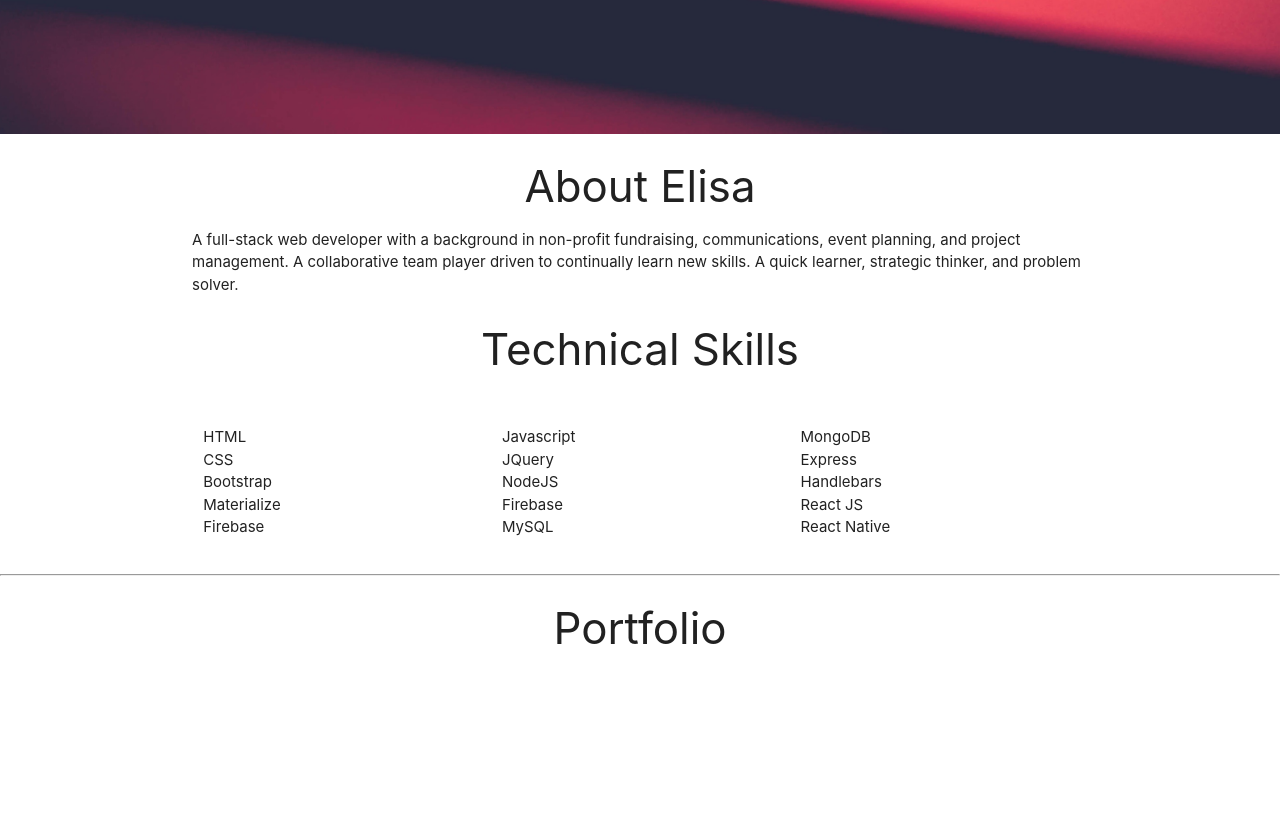
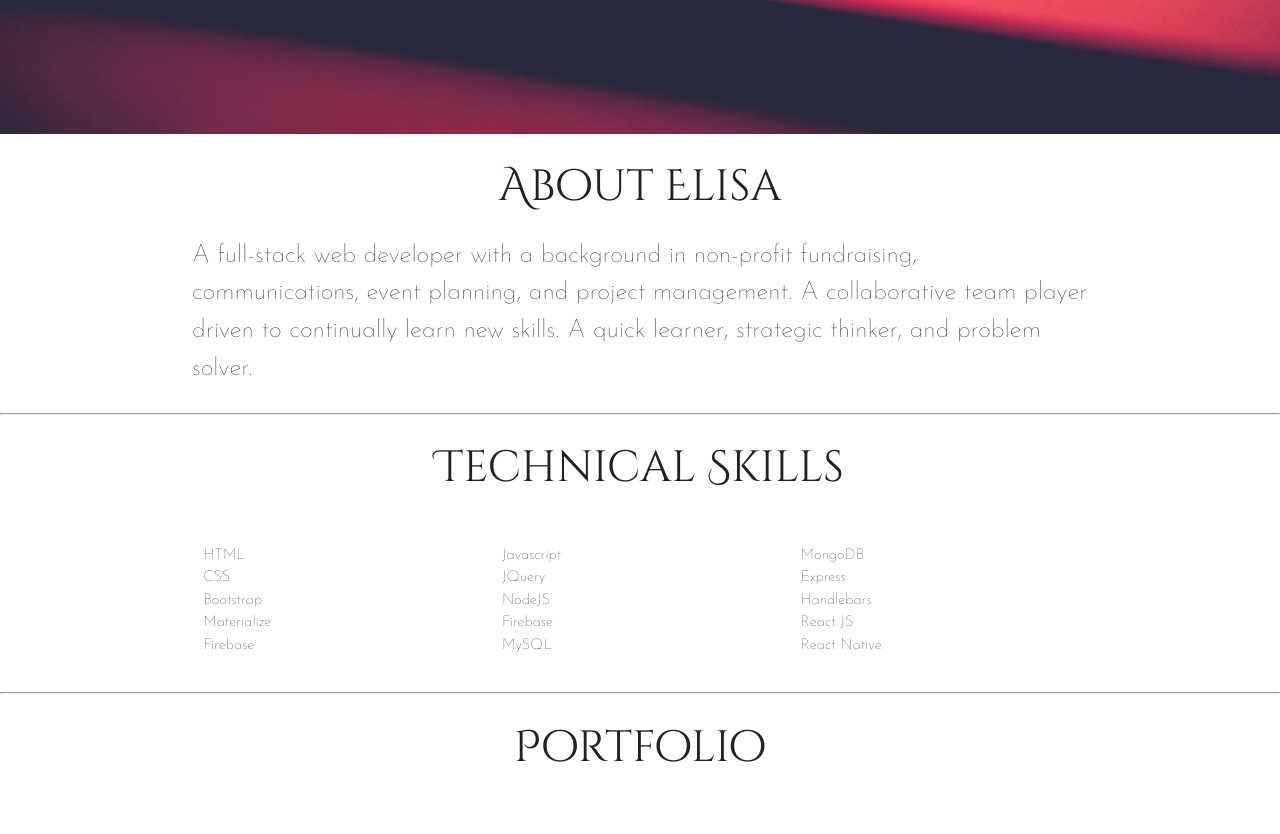
Before and after one commit to elisasara/Portfolio, a plain HTML site: page index.html in a window 1280 px wide. Shown: the part 666-1500 px from the top of the page. Before the commit the page ends 1377 px from the top, so only its background shows below. Drawn offline with nearby package versions, Linux system fonts and the light colour scheme; a web font is replaced by a local one.

Commit message:
playing with fonts

```diff
--- a/index.html
+++ b/index.html
@@ -8,8 +8,7 @@
     <title>Elisa Urda</title>
     <link rel="stylesheet" type="text/css" href="style.css">
     <link rel="stylesheet" href="https://cdnjs.cloudflare.com/ajax/libs/materialize/1.0.0-beta/css/materialize.min.css">
-</head>
-
+    <link href="https://fonts.googleapis.com/css?family=Arizonia|Cinzel+Decorative|Josefin+Sans:100" rel="stylesheet">
 <body>
     <div id="main">
         <div class="container">
@@ -30,14 +29,22 @@
     <div id="about">
         <div class="container">
             <div>
-                <center><h3>About Elisa</h3></center>
-                <p>A full-stack web developer with a background in non-profit fundraising, communications, event planning, and
+                <center>
+                    <h3>About Elisa</h3>
+                </center>
+                <p class="flow-text">A full-stack web developer with a background in non-profit fundraising, communications, event planning, and
                     project management. A collaborative team player driven to continually learn new skills. A quick learner,
                     strategic thinker, and problem solver.</p>
             </div>
-            <div>
+        </div>
+    </div>
+    <hr>
+
+    <div class="container">
         <div class="row">
-                    <center><h3>Technical Skills</h3></center>
+            <center>
+                <h3>Technical Skills</h3>
+            </center>
         </div>
         <div class="row">
             <div class="col m4">
@@ -69,18 +76,41 @@
             </div>
         </div>
     </div>
-        </div>
-    </div>
+
+
+
 
     <hr>
 
     <div id="portfolio">
         <div class="container">
             <div class="row">
-                <center><h3>Portfolio</h3></center>
+                <center>
+                    <h3>Portfolio</h3>
+                </center>
             </div>
             <div class="row">
                 <!-- Hangman game, Crystal Collector, Trivia Game, Giphy, bamazon, friendFinder -->
+                <div class="col m4">
+                    <!--item 1 -->
+                </div>
+                <div class="col m4">
+                    <!--item 2 -->
+                </div>
+                <div class="col m4">
+                    <!--item 3 -->
+                </div>
+            </div>
+            <div class="row">
+                <div class="col m4">
+                    <!--item 4 -->
+                </div>
+                <div class="col m4">
+                    <!--item 5 -->
+                </div>
+                <div class="col m4">
+                    <!--item 6 -->
+                </div>
             </div>
         </div>
     </div>
--- a/style.css
+++ b/style.css
@@ -1,8 +1,6 @@
-/* #computerImage {
-    width: 100%;
-    height: 100vh;
-    height: auto;
-} */
+body {
+    font-family: "Josefin Sans", "sans-serif"
+}
 
 #main {
     height: 100vh;
@@ -31,3 +29,7 @@
 #mainRow {
     height: 100vh;
 }
+
+h3 {
+    font-family: "Cinzel Decorative", "cursive"
+}
```
Lines whose indentation alone changed are shown as unchanged.
